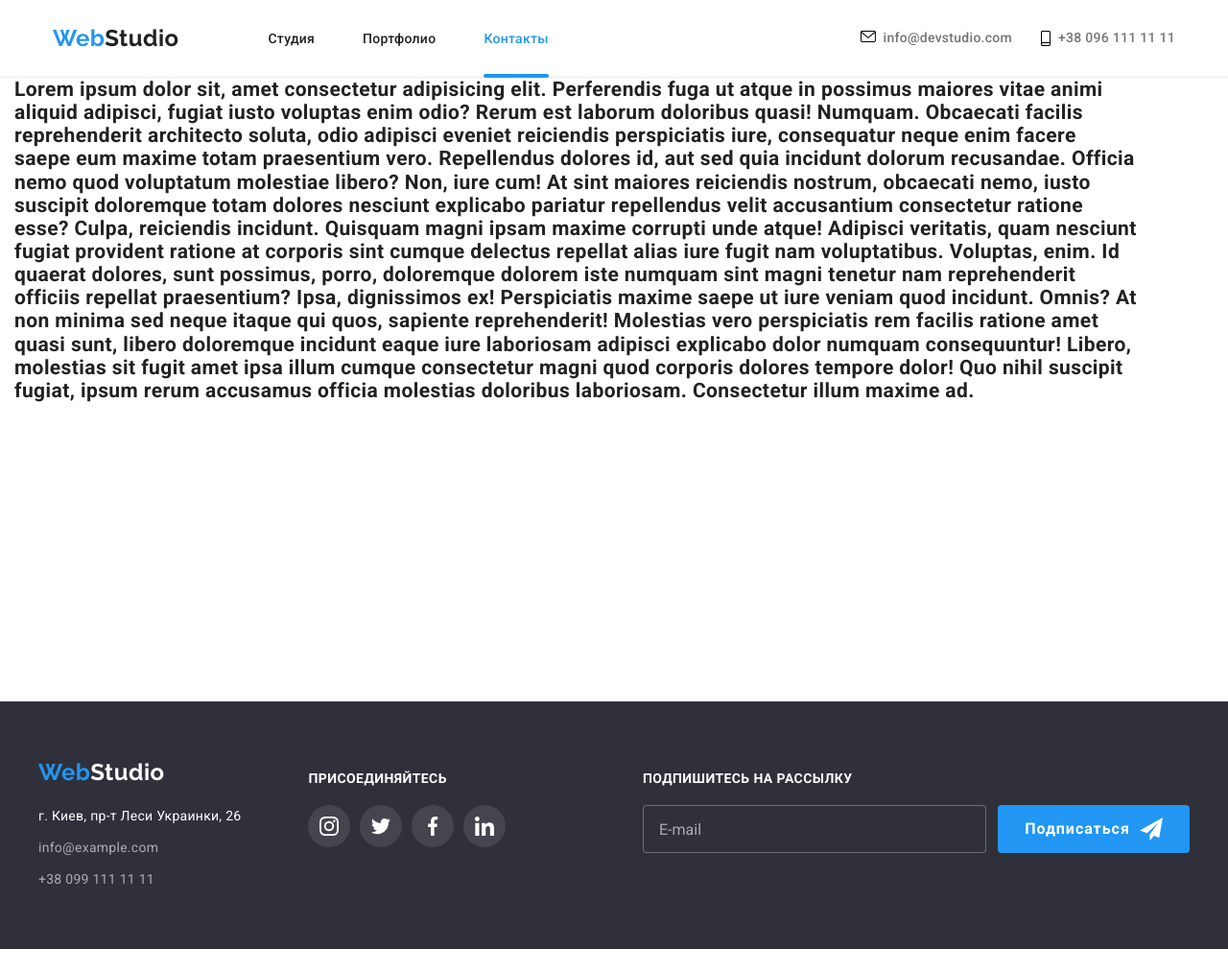
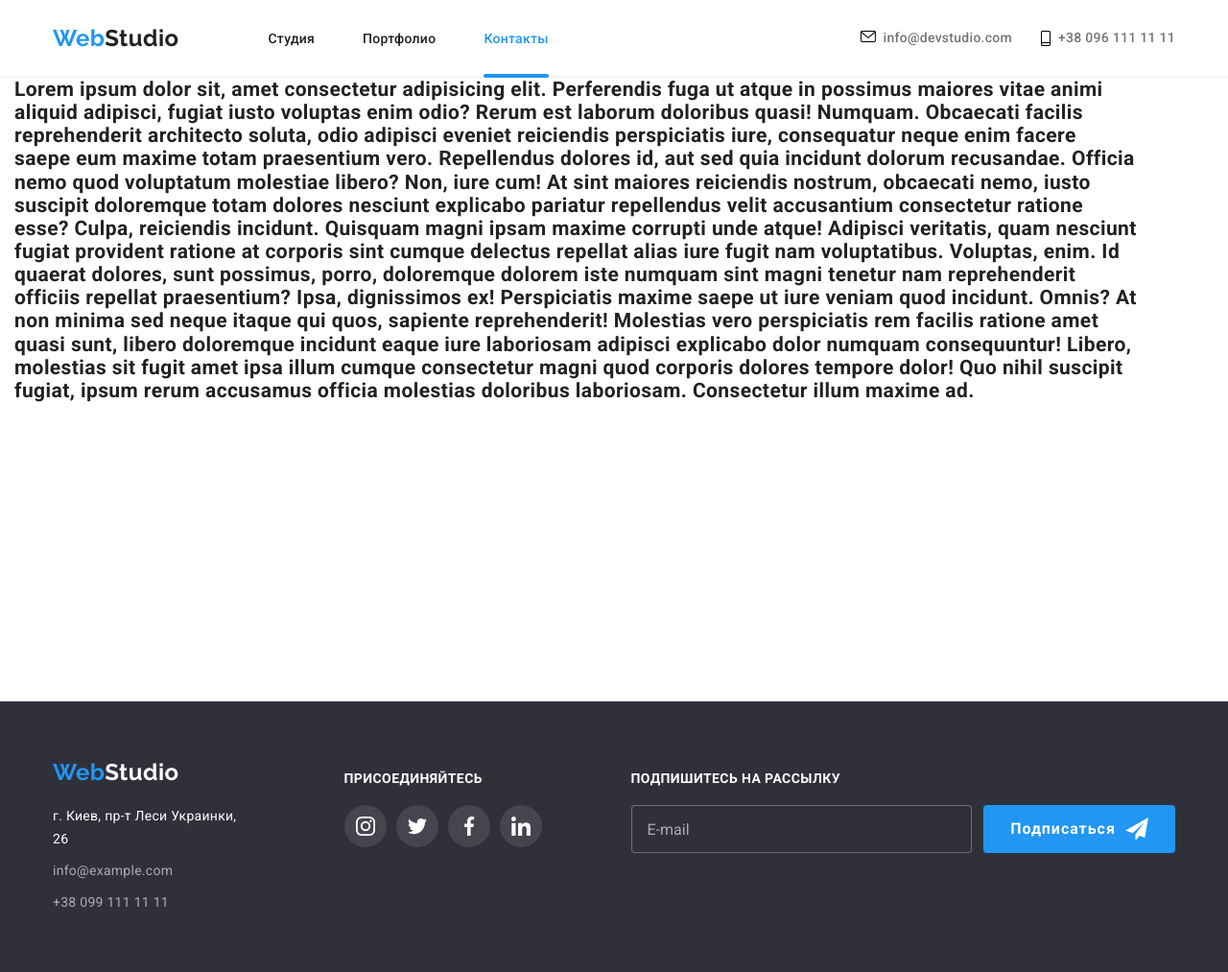
Before and after one commit to Lluppiter/goit-markup-hw-08, a plain HTML site: page contacts.html in a window 1280 px wide. Shown: the whole page at 96% size. Before the commit the page ends 989 px from the top, so only its background shows below. Drawn offline with nearby package versions, Linux system fonts and the light colour scheme; files that its build step writes are made by us from their sources.

Commit message:
add hw fix

```diff
--- a/sass/components/_authentification.scss
+++ b/sass/components/_authentification.scss
@@ -32,5 +32,9 @@
     display: flex;
     flex-direction: column;
     gap: 32px;
+
+    @include mq(mob-only) {
+      flex-direction: column-reverse;
+    }
   }
 }
--- a/sass/components/_subskribe.scss
+++ b/sass/components/_subskribe.scss
@@ -10,12 +10,14 @@
     left: 0;
   }
   @include mq(desk) {
+    position: relative;
     width: 570px;
     text-align: start;
     left: auto;
     right: 0;
     top: auto;
     bottom: auto;
+    margin: 0;
   }
 
   &__title {
--- a/sass/layouts/_footer.scss
+++ b/sass/layouts/_footer.scss
@@ -20,9 +20,14 @@
     }
   }
   @include mq(desk) {
-    padding: 0;
+    padding: 0 15px;
     justify-content: flex-start;
-    gap: 70px;
+    &:not(:last-child) {
+      gap: 70px;
+    }
+    &:last-child {
+      gap: 93px;
+    }
   }
 
   &__section {
```
Also changed, not shown: index.html (+2 -2 lines), css/main.css, css/main.min.css, 2 other files.
